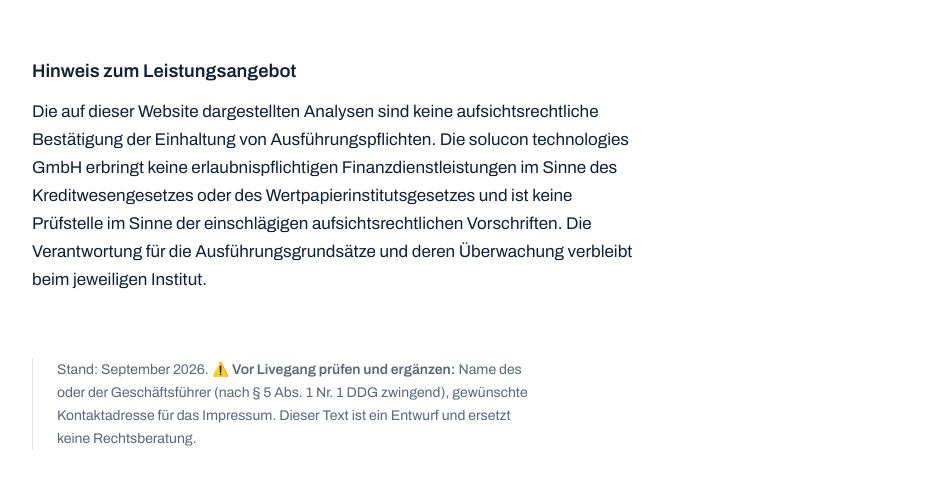
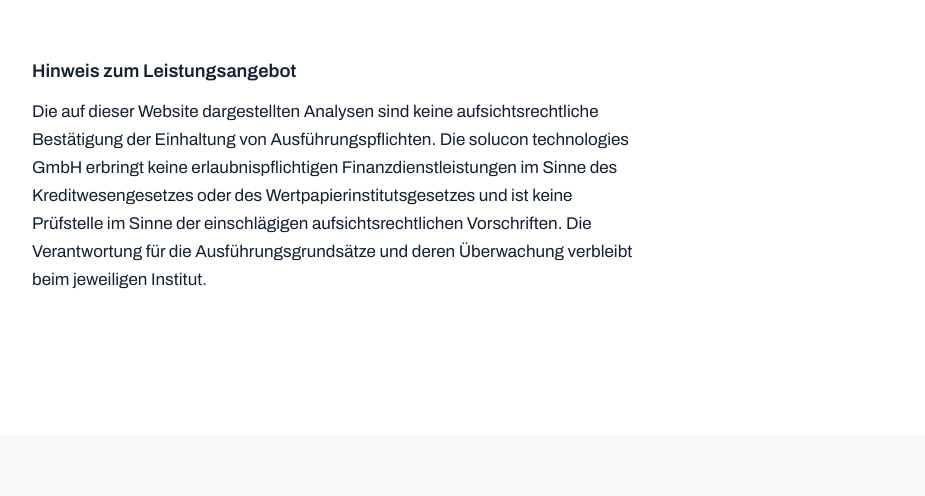
Before and after one commit to luizoop/gordion, a plain HTML site: page impressum.html in a window 1280 px wide. Shown: the part 2254-2750 px from the top of the page, without its empty margins (112-1037 px from the left). Drawn offline with Linux system fonts and the light colour scheme.

Commit message:
Update impressum.html

```diff
--- a/impressum.html
+++ b/impressum.html
@@ -80,7 +80,7 @@
         <p>Die auf dieser Website dargestellten Analysen sind keine aufsichtsrechtliche Bestätigung der Einhaltung von Ausführungspflichten. Die solucon technologies GmbH erbringt keine erlaubnispflichtigen Finanzdienstleistungen im Sinne des Kreditwesengesetzes oder des Wertpapierinstitutsgesetzes und ist keine Prüfstelle im Sinne der einschlägigen aufsichtsrechtlichen Vorschriften. Die Verantwortung für die Ausführungsgrundsätze und deren Überwachung verbleibt beim jeweiligen Institut.</p>
       </div>
 
-      <p class="rechtsstand">Stand: September 2026. ⚠️ <strong>Vor Livegang prüfen und ergänzen:</strong> Name des oder der Geschäftsführer (nach § 5 Abs. 1 Nr. 1 DDG zwingend), gewünschte Kontaktadresse für das Impressum. Dieser Text ist ein Entwurf und ersetzt keine Rechtsberatung.</p>
+
     </div>
   </section>
 
```
